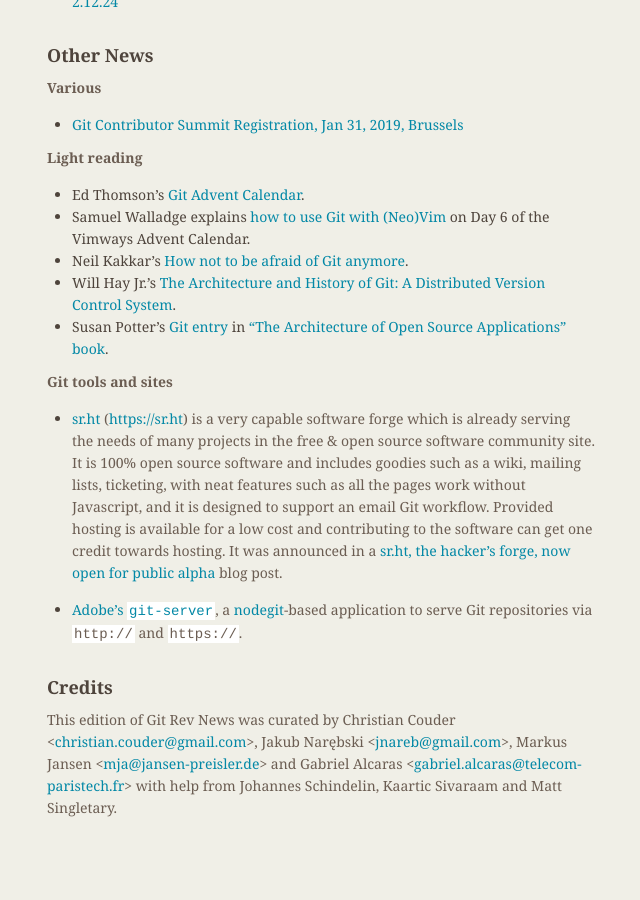
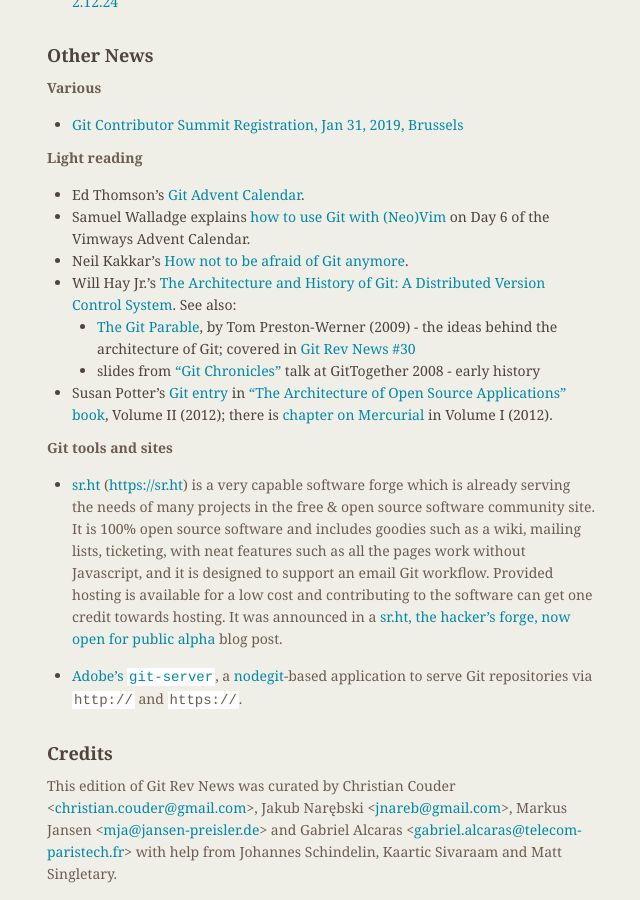
Before and after one commit to git/git.github.io, a Jekyll site: the page built from rev_news/drafts/edition-46.md, in a window 1280 px wide and 900 px high, scrolled down 1661 px. Shown: the whole window, without its empty margins (487-1127 px from the left). Built offline with Jekyll 4.4.1, drawn with Linux system fonts in a browser that asks for light colours; before the commit the page ends 2495 px from its top, so only the background shows below that.

Commit message:
rn-46: Add to and expand existing "Light reading" links

```diff
--- a/rev_news/drafts/edition-46.md
+++ b/rev_news/drafts/edition-46.md
@@ -132,8 +132,10 @@
 * Ed Thomson's [Git Advent Calendar](https://www.edwardthomson.com/blog/git_tips_and_tricks_advent_calendar.html).
 * Samuel Walladge explains [how to use Git with (Neo)Vim](https://vimways.org/2018/vim-and-git/) on Day 6 of the Vimways Advent Calendar.
 * Neil Kakkar's [How not to be afraid of Git anymore](https://medium.freecodecamp.org/how-not-to-be-afraid-of-git-anymore-fe1da7415286).
-* Will Hay Jr.'s [The Architecture and History of Git: A Distributed Version Control System](https://medium.com/@willhayjr/the-architecture-and-history-of-git-a-distributed-version-control-system-62b17dd37742).
-* Susan Potter's [Git entry](http://www.aosabook.org/en/git.html) in ["The Architecture of Open Source Applications" book](http://www.aosabook.org/en/index.html).
+* Will Hay Jr.'s [The Architecture and History of Git: A Distributed Version Control System](https://medium.com/@willhayjr/the-architecture-and-history-of-git-a-distributed-version-control-system-62b17dd37742). See also:
+  * [The Git Parable](http://tom.preston-werner.com/2009/05/19/the-git-parable.html), by Tom Preston-Werner (2009) - the ideas behind the architecture of Git; covered in [Git Rev News #30](https://git.github.io/rev_news/2017/08/16/edition-30/)
+  * slides from ["Git Chronicles"](https://docs.google.com/file/d/0Bw3FApcOlPDhMFR3UldGSHFGcjQ/view) talk at GitTogether 2008 - early history
+* Susan Potter's [Git entry](http://www.aosabook.org/en/git.html) in ["The Architecture of Open Source Applications" book](http://www.aosabook.org/en/index.html), Volume II (2012); there is [chapter on Mercurial](http://www.aosabook.org/en/mercurial.html) in Volume I (2012).
 
 __Git tools and sites__
 
```
